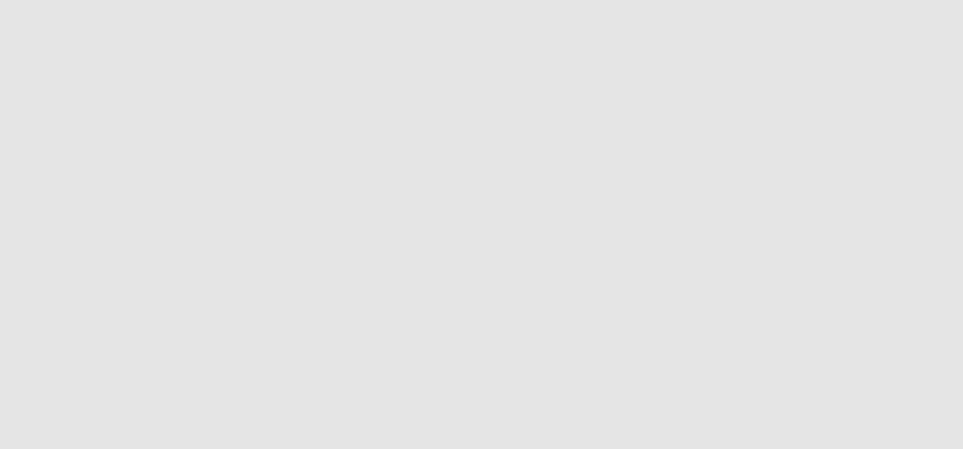
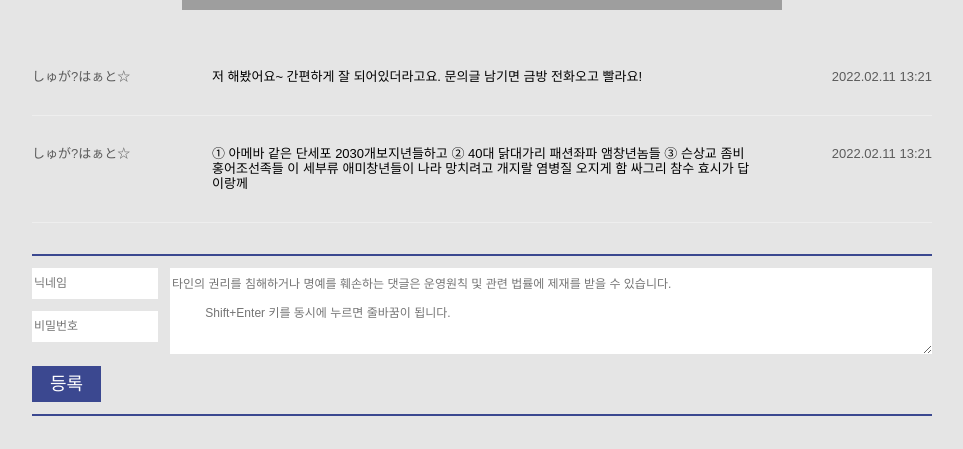
Before and after one commit to anjitpariyar/Board, a Next.js app: page /product/0055 in a window 1280 px wide. Shown: the part 4294-4743 px from the top of the page, without its empty margins (4-967 px from the left). Before the commit the page ends 4268 px from the top, so only its background shows below. Built offline with nearby package versions, Linux system fonts and the light colour scheme; grey boxes are pictures that could not be loaded.

Commit message:
simple comment added

```diff
--- /dev/null
+++ b/components/CommentBox.tsx
@@ -0,0 +1,73 @@
+import React, { useState } from "react";
+import styled from "styled-components";
+import Image from "next/image";
+
+import CommentForm from "./CommentForm";
+
+interface Props {
+  me?: boolean;
+  name?: string;
+  text?: string;
+  date?: string;
+  parent?: boolean;
+  child?: boolean;
+  threads?: Array<object>;
+  key?: string;
+}
+
+const CommentBox: React.FC<Props> = ({
+  me,
+  name,
+  text,
+  parent,
+  date,
+  threads,
+  child,
+}) => {
+  const [commentId, setCommentId] = useState(false);
+
+  return (
+    <>
+      <Card
+        parent={parent}
+        onClick={() => setCommentId((commentId) => !commentId)}
+      >
+        <Date>{name}</Date>
+        <CardBody>
+          <p dangerouslySetInnerHTML={{ __html: text }} />
+        </CardBody>
+        <Date style={{ textAlign: "right" }}>{date}</Date>
+      </Card>
+      {commentId && <CommentForm />}
+      <Divider grey={true} style={{ margin: "30px 0" }} />
+    </>
+  );
+};
+
+export default CommentBox;
+
+const Card = styled.article<{ parent?: boolean }>`
+  font-size: 13px;
+  display: flex;
+  justify-content: space-between;
+  gap: 30px;
+`;
+
+const CardBody = styled.div`
+  flex-grow: 2;
+  p {
+    margin: 0;
+  }
+`;
+const Date = styled.span`
+  opacity: 0.6;
+  min-width: 150px;
+  width: 150px;
+`;
+
+const Divider = styled.hr`
+  height: 1px;
+  border: 0;
+  border-top: 1px solid #eee;
+  margin: 10px 0;
+`;
--- /dev/null
+++ b/components/CommentForm.tsx
@@ -0,0 +1,113 @@
+import React, { useState, useEffect } from "react";
+import styled from "styled-components";
+import Image from "next/image";
+
+export default function () {
+  const [data, setData] = useState({
+    name: "",
+    comment: "",
+    password: "",
+  });
+  const { name, comment, password } = data;
+
+  const handleChange = ({ target: { value, name } }) => {
+    setData({ ...data, [name]: value });
+  };
+  const [disabled, setDisabled] = useState(true);
+
+  const Submit = (e) => {
+    e.preventDefault();
+    console.log("data", data);
+  };
+
+  useEffect(() => {
+    if (name && comment) {
+      setDisabled(false);
+    } else {
+      setDisabled(true);
+    }
+  }, [data]);
+  return (
+    <Form onSubmit={Submit}>
+      <Flex>
+        <Left>
+          {" "}
+          <InputText
+            placeholder="닉네임"
+            name="name"
+            onChange={handleChange}
+            required
+            value={name}
+            type="text"
+          />
+          <InputText
+            placeholder="비밀번호"
+            name="password"
+            onChange={handleChange}
+            required
+            value={password}
+            type={password}
+          />
+        </Left>
+
+        <Textarea
+          placeholder="타인의 권리를 침해하거나 명예를 훼손하는 댓글은 운영원칙 및 관련 법률에 제재를 받을 수 있습니다.
+          Shift+Enter 키를 동시에 누르면 줄바꿈이 됩니다."
+          name="comment"
+          onChange={handleChange}
+          value={comment}
+          required
+        />
+      </Flex>
+      <Button type="submit" role="button">
+        등록
+      </Button>
+    </Form>
+  );
+}
+
+const Form = styled.form`
+  border-block: 2px solid #3b4890;
+  padding: 12px 0;
+  margin-top: 12px;
+`;
+
+const InputText = styled.input`
+  width: 126px;
+  line-height: 29px;
+  height: 31px;
+  border: none;
+  font-size: 12px;
+  box-sizing: border-box;
+  margin-bottom: 12px;
+  outline: none;
+  box-shadow: none;
+  font-weight: normal;
+  display: block;
+  ::placeholder {
+  }
+`;
+const Textarea = styled(InputText).attrs({ as: "textarea" })`
+  height: 86px;
+  width: 100%;
+`;
+
+const Button = styled.button<{ disabled?: boolean }>`
+  background-color: #3b4890;
+  border: none;
+  font-weight: 500;
+  padding: 8px 18px;
+  color: ${({ theme }) => theme.colors.grey04};
+  opacity: ${({ disabled }) => disabled && "0.6"};
+  cursor: ${({ disabled }) => disabled && "not-allowed"};
+  text-decoration: none;
+  cursor: pointer;
+  font-size: 18px;
+  color: #fff;
+`;
+
+const Flex = styled.div`
+  display: flex;
+  gap: 12px;
+`;
+const Left = styled.div``;
--- /dev/null
+++ b/components/page/product/CommentsWrapper.tsx
@@ -0,0 +1,49 @@
+import React from "react";
+import styled from "styled-components";
+import CommentForm from "components/CommentForm";
+import CommentBox from "components/CommentBox";
+
+const CommentsWrapper = () => {
+  const datas = [
+    {
+      name: "しゅが?はぁと☆",
+      text: " 저 해봤어요~ 간편하게 잘 되어있더라고요. 문의글 남기면 금방 전화오고 빨라요!",
+      date: "2022.02.11 13:21",
+      parent: true,
+      child: true,
+      threads: [
+        {
+          name: "しゅが?はぁと☆",
+          text: "① 아메바 같은 단세포 2030개보지년들하고 ② 40대 닭대가리 패션좌파 앰창년놈들 ③ 슨상교 좀비 홍어조선족들 이 세부류 애미창년들이 나라 망치려고 개지랄 염병질 오지게 함 싸그리 참수 효시가 답이랑께",
+          date: "2022.02.11 13:21",
+          parent: false,
+        },
+      ],
+    },
+    {
+      me: true,
+      name: "しゅが?はぁと☆",
+      text: " ① 아메바 같은 단세포 2030개보지년들하고 ② 40대 닭대가리 패션좌파 앰창년놈들 ③ 슨상교 좀비 홍어조선족들 이 세부류 애미창년들이 나라 망치려고 개지랄 염병질 오지게 함 싸그리 참수 효시가 답이랑께",
+      date: "2022.02.11 13:21",
+      parent: true,
+      child: false,
+      //   threads: [],
+    },
+  ];
+  return (
+    <>
+      <CommentWrapper>
+        {datas.map((data, index) => {
+          return <CommentBox {...data} key={index.toString() + data?.date} />;
+        })}
+      </CommentWrapper>
+      <CommentForm />
+    </>
+  );
+};
+
+export default CommentsWrapper;
+
+const CommentWrapper = styled.div`
+  margin-top: 60px;
+`;
--- a/components/page/product/Details.tsx
+++ b/components/page/product/Details.tsx
@@ -1,10 +1,12 @@
 import React from "react";
 import Image from "next/image";
+import CommentsWrapper from "components/page/product/CommentsWrapper";
 
 const Details = () => {
   return (
     <div>
-      <div style={{ maxWidth: "900px" }}>
+      <div style={{ maxWidth: "900px", padding: "2em" }}>
+        <div>
           <Image
             src="https://images.unsplash.com/photo-1548091790-641ab5796e56?ixlib=rb-1.2.1&ixid=MnwxMjA3fDB8MHxzZWFyY2h8NHx8a29yZWFuJTIwYnVzeXxlbnwwfHwwfHw%3D&auto=format&fit=crop&w=600&q=60"
             width="100%"
@@ -55,6 +57,10 @@ const Details = () => {
             />
           </div>
         </div>
+
+        {/* comments */}
+        <CommentsWrapper />
+      </div>
     </div>
   );
 };
--- a/pages/product/Add.tsx
+++ b/pages/product/Add.tsx
@@ -71,7 +71,8 @@ export default function () {
         </div>
 
         {/* draft part */}
-        <EditorPost />
+        {/* <EditorPost /> */}
+
       </Form>
     </>
   );
```
Lines whose indentation alone changed are shown as unchanged.
